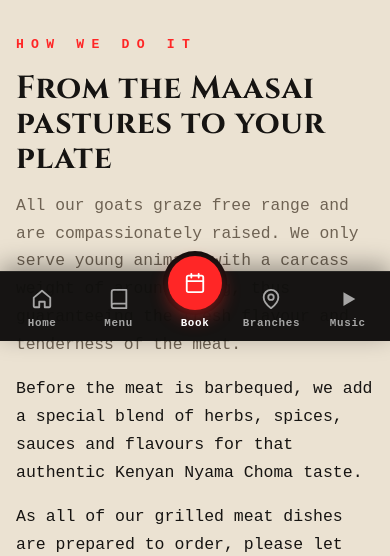
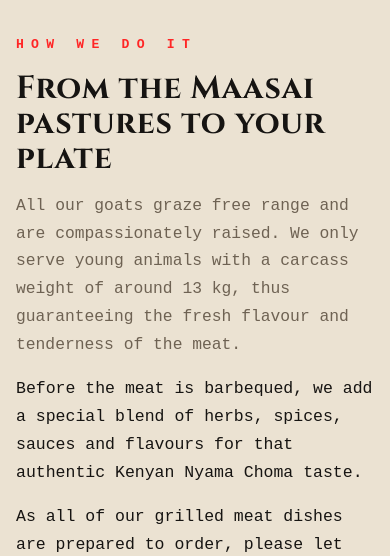
Before and after one commit to Kagunye/munchmbuzi, a Django app: page /our-story/ in a window 390 px wide. Shown: the part 503-1059 px from the top of the page. Run offline with Django 5.2, Linux system fonts and the light colour scheme; data that the repository does not hold is empty.

Commit message:
Phones: drop the bottom tab bar, keep just the menu icon
- Removed the bottom navigation bar on phones
- Music play/pause and the Vintage switch now sit in the slide-out menu
- The menu opens below the header so links never scroll under the logo

Co-Authored-By: Claude Opus 5.5 <noreply@anthropic.com>

```diff
--- a/static/css/site.css
+++ b/static/css/site.css
@@ -180,7 +180,6 @@ p { margin: 0 0 1em; }
   .nav .btn { margin: 26px 0 0; }
   .topbar__links { display: none; }
   body.nav-open { overflow: hidden; }
-  body.nav-open .action-bar { display: none; }
 }
 @media (max-width: 380px) { .brand__tag { display: none; } .brand__name { font-size: 1.05rem; } }
 
@@ -523,16 +522,6 @@ p { margin: 0 0 1em; }
 .footer__bottom { border-top: 1px dashed rgba(255, 255, 255, .2); padding: 22px 0; font-size: .8rem; display: flex; justify-content: space-between; gap: 12px; flex-wrap: wrap; }
 .footer__bottom a:hover { color: var(--white); }
 
-/* Mobile action bar */
-.action-bar { display: none; }
-@media (max-width: 760px) {
-  .action-bar { display: grid; grid-template-columns: repeat(3, 1fr); position: fixed; left: 0; right: 0; bottom: 0; z-index: 60; background: var(--black); border-top: 3px solid var(--red); padding-bottom: env(safe-area-inset-bottom); }
-  .action-bar a { display: flex; flex-direction: column; align-items: center; gap: 4px; padding: 10px 4px; color: var(--white); font-size: .7rem; letter-spacing: .14em; text-transform: uppercase; font-weight: 700; }
-  .action-bar a svg { width: 20px; height: 20px; }
-  .action-bar a.primary { background: var(--red); }
-  body { padding-bottom: 66px; }
-}
-
 /* Reveal on scroll */
 .reveal { opacity: 0; translate: 0 26px; transition: opacity .8s var(--ease), translate .8s var(--ease); }
 .reveal.is-visible { opacity: 1; translate: 0 0; }
@@ -585,7 +574,7 @@ p { margin: 0 0 1em; }
 @keyframes mm-eq { from { height: 20%; } to { height: 100%; } }
 @keyframes mm-pulse { 0% { transform: scale(1); opacity: .8; } 100% { transform: scale(1.5); opacity: 0; } }
 @media (max-width: 760px) {
-  .mm-music { left: 12px; bottom: 80px; }
+  .mm-music { left: 12px; bottom: 16px; }
   .mm-music__disc { width: 56px; height: 56px; }
   .mm-music__vinyl, .mm-music__vinyl img { width: 38px; height: 38px; }
   .mm-music__panel { margin-left: -28px; padding-left: 38px; }
@@ -883,7 +872,7 @@ html:not(.vintage) h1, html:not(.vintage) h2 { text-shadow: none; }
 .vintage-toggle svg { width: 15px; height: 15px; }
 .topbar .container { flex-wrap: nowrap; }
 .topbar__right { display: flex; align-items: center; gap: 18px; }
-@media (max-width: 520px) { .topbar__hours { font-size: .7rem; } .vintage-toggle__label { display: none; } }
+@media (max-width: 520px) { .topbar__hours { font-size: .7rem; } .topbar .vintage-toggle__label { display: none; } }
 .vintage-toggle__label, .topbar__hours { white-space: nowrap; }
 @media (max-width: 680px) { .hide-sm { display: none; } }
 
@@ -1139,7 +1128,7 @@ html.is-scrolled .pennant { z-index: 40; }  /* once scrolling, it slides under t
   .nav a.is-active { color: var(--red); }
   .nav .btn { margin: 26px 0 0; }
   body.nav-open { overflow: hidden; }
-  body.nav-open .action-bar, body.nav-open .pennant { display: none; }
+  body.nav-open .pennant { display: none; }
   /* home page: move the menu button left of the pennant */
   body.page-home .header .container { padding-right: calc(160px - var(--gutter)); }
   .hero__content { padding-right: 150px; }
@@ -1242,15 +1231,9 @@ html:not(.vintage) .hero__slide, html:not(.vintage) .page-hero__bg { filter: non
   .mm-music__vinyl, .mm-music__vinyl img { width: 34px; height: 34px; }
 }
 
-/* Phones: music lives in the bottom bar instead of a floating button over the content */
-.action-bar__music { display: none; }
+/* Phones: no floating music disc over the content (music is in the menu and the hero pennant) */
+.nav__music { display: none; }
 @media (max-width: 760px) {
-  .action-bar { grid-template-columns: repeat(4, 1fr); }
-  .action-bar__music { display: flex; flex-direction: column; align-items: center; gap: 4px; padding: 10px 4px; background: none; border: 0; color: var(--white); font: inherit; font-size: .7rem; letter-spacing: .14em; text-transform: uppercase; font-weight: 700; }
-  .action-bar__music svg { width: 20px; height: 20px; }
-  .action-bar__music .ico-pause, .action-bar__music[aria-pressed="true"] .ico-play { display: none; }
-  .action-bar__music[aria-pressed="true"] .ico-pause { display: block; }
-  .action-bar__music[aria-pressed="true"] { color: var(--red); }
   .mm-music { display: none; }
 }
 
@@ -1272,36 +1255,16 @@ html:not(.vintage) .hero__slide, html:not(.vintage) .page-hero__bg { filter: non
   /* Vintage switch moves into the slide-out menu */
   .nav__vintage { display: inline-flex; margin-top: 18px; align-self: flex-start; color: var(--white); font-size: .85rem; }
   /* slide-out menu sized like an app drawer */
-  .nav { padding: calc(var(--header-h) + 18px) var(--gutter) calc(32px + env(safe-area-inset-bottom)); }
+  .nav { top: var(--header-h); padding: 18px var(--gutter) calc(32px + env(safe-area-inset-bottom)); }
   .nav a:not(.btn) { font-size: 1.25rem; padding: 13px 4px; }
   .nav .btn { margin-top: 20px; justify-content: center; }
 
-  /* app tab bar */
-  .action-bar {
-    display: grid; grid-template-columns: repeat(5, 1fr); align-items: end;
-    left: 0; right: 0; bottom: 0; border-radius: 0; border-top: 1px solid rgba(255, 255, 255, .08);
-    background: rgba(15, 14, 13, .97); box-shadow: 0 -6px 24px rgba(0, 0, 0, .35);
-    padding: 0 4px env(safe-area-inset-bottom); min-height: 64px;
-  }
-  .action-bar a, .action-bar__music {
-    position: relative; display: flex; flex-direction: column; align-items: center; justify-content: flex-end; gap: 4px;
-    padding: 10px 2px 9px; min-height: 60px; color: rgba(255, 255, 255, .62);
-    font-size: .68rem; letter-spacing: .06em; text-transform: none; font-weight: 700;
-    background: none; border: 0; transition: color .15s, transform .12s;
-  }
-  .action-bar a svg, .action-bar__music svg { width: 22px; height: 22px; }
-  .action-bar a.is-active, .action-bar__music[aria-pressed="true"] { color: var(--red); }
-  .action-bar a.is-active::before { content: ""; position: absolute; top: 0; left: 30%; right: 30%; height: 3px; border-radius: 0 0 3px 3px; background: var(--red); }
-  .action-bar a:active, .action-bar__music:active { transform: scale(.92); }
-  .action-bar a.primary { background: none; }
-  /* raised round Book button in the centre */
-  .action-bar__book { color: var(--white) !important; }
-  .action-bar__book::before { display: none; }
-  .action-bar__fab { width: 54px; height: 54px; margin-top: -26px; border-radius: 50%; background: var(--red); display: grid; place-items: center; box-shadow: 0 8px 18px rgba(255, 38, 38, .45), 0 0 0 5px #0f0e0d; }
-  .action-bar__fab svg { width: 24px; height: 24px; color: #fff; }
-  .action-bar__book.is-active .action-bar__fab { background: #fff; }
-  .action-bar__book.is-active .action-bar__fab svg { color: var(--red); }
-  body { padding-bottom: calc(72px + env(safe-area-inset-bottom)); }
+  /* music switch in the slide-out menu */
+  .nav__music { display: inline-flex; align-items: center; gap: 10px; margin-top: 14px; align-self: flex-start; padding: 10px 16px; border: 1px solid rgba(255, 255, 255, .3); border-radius: 999px; background: none; color: var(--white); font: inherit; font-size: .85rem; font-weight: 700; letter-spacing: .1em; text-transform: uppercase; }
+  .nav__music svg { width: 18px; height: 18px; }
+  .nav__music .ico-pause, .nav__music[aria-pressed="true"] .ico-play { display: none; }
+  .nav__music[aria-pressed="true"] .ico-pause { display: block; }
+  .nav__music[aria-pressed="true"] { border-color: var(--red); color: var(--red); }
 
   /* app-like press feedback */
   .btn:active { transform: scale(.97); box-shadow: 2px 2px 0 var(--ink); }
--- a/static/js/music.js
+++ b/static/js/music.js
@@ -235,13 +235,12 @@
     hasTrack: !!root.dataset.src,
   };
 
-  /* Phone bottom-bar music button */
-  document.querySelectorAll(".action-bar__music").forEach((b) => {
+  /* Music switch in the phone slide-out menu */
+  document.querySelectorAll(".nav__music").forEach((b) => {
     b.addEventListener("click", () => window.mmMusic.toggle());
     window.mmMusic.onChange((on) => {
       b.setAttribute("aria-pressed", String(on));
-      b.setAttribute("aria-label", on ? "Pause music" : "Play music");
-      b.querySelector("span").textContent = on ? "Pause" : "Music";
+      b.querySelector(".nav__music-label").textContent = on ? "Pause music" : "Play music";
     });
   });
 
--- a/templates/base.html
+++ b/templates/base.html
@@ -90,6 +90,11 @@
           <span class="vintage-toggle__label">Vintage mode</span>
           <span class="vintage-toggle__switch" aria-hidden="true"></span>
         </button>
+        <button type="button" class="nav__music" data-music-control aria-pressed="false">
+          <svg class="ico-play" viewBox="0 0 24 24" fill="currentColor" aria-hidden="true"><path d="M7 4.5v15L20 12z"/></svg>
+          <svg class="ico-pause" viewBox="0 0 24 24" fill="currentColor" aria-hidden="true"><path d="M6 4h4v16H6zM14 4h4v16h-4z"/></svg>
+          <span class="nav__music-label">Play music</span>
+        </button>
       </nav>
     </div>
   </header>
@@ -143,19 +148,6 @@
     </div>
   </footer>
 
-  {# Phone app tab bar #}
-  <nav class="action-bar" aria-label="App navigation">
-    <a href="{% url 'core:home' %}" class="{% if url_name == 'home' %}is-active{% endif %}"{% if url_name == 'home' %} aria-current="page"{% endif %}><svg><use href="#i-home"/></svg><span>Home</span></a>
-    <a href="{% url 'core:menu' %}" class="{% if url_name == 'menu' %}is-active{% endif %}"{% if url_name == 'menu' %} aria-current="page"{% endif %}><svg><use href="#i-book"/></svg><span>Menu</span></a>
-    <a href="{% url 'core:book' %}" class="action-bar__book{% if url_name == 'book' or url_name == 'book_thanks' %} is-active{% endif %}"{% if url_name == 'book' %} aria-current="page"{% endif %}><span class="action-bar__fab"><svg><use href="#i-calendar"/></svg></span><span>Book</span></a>
-    <a href="{% url 'core:branches' %}" class="{% if url_name == 'branches' %}is-active{% endif %}"{% if url_name == 'branches' %} aria-current="page"{% endif %}><svg><use href="#i-pin"/></svg><span>Branches</span></a>
-    <button type="button" class="action-bar__music" data-music-control aria-pressed="false" aria-label="Play music">
-      <svg class="ico-play" viewBox="0 0 24 24" fill="currentColor" aria-hidden="true"><path d="M7 4.5v15L20 12z"/></svg>
-      <svg class="ico-pause" viewBox="0 0 24 24" fill="currentColor" aria-hidden="true"><path d="M6 4h4v16H6zM14 4h4v16h-4z"/></svg>
-      <span>Music</span>
-    </button>
-  </nav>
-
   {% include "partials/music.html" %}
 
   <script src="{% static 'js/site.js' %}?v={{ asset_v }}" defer></script>
--- a/templates/partials/icons.html
+++ b/templates/partials/icons.html
@@ -1,5 +1,4 @@
 <svg xmlns="http://www.w3.org/2000/svg" style="display:none" aria-hidden="true">
-  <symbol id="i-home" viewBox="0 0 24 24" fill="none" stroke="currentColor" stroke-width="2" stroke-linecap="round" stroke-linejoin="round"><path d="M3 10.5 12 3l9 7.5V20a1 1 0 0 1-1 1h-5v-6h-6v6H4a1 1 0 0 1-1-1z"/></symbol>
   <symbol id="i-phone" viewBox="0 0 24 24" fill="none" stroke="currentColor" stroke-width="2" stroke-linecap="round" stroke-linejoin="round"><path d="M22 16.9v3a2 2 0 0 1-2.2 2 19.8 19.8 0 0 1-8.6-3.1 19.5 19.5 0 0 1-6-6A19.8 19.8 0 0 1 2.1 4.2 2 2 0 0 1 4.1 2h3a2 2 0 0 1 2 1.7c.1.9.4 1.8.7 2.7a2 2 0 0 1-.5 2.1L8 9.8a16 16 0 0 0 6 6l1.3-1.3a2 2 0 0 1 2.1-.4c.9.3 1.8.6 2.7.7a2 2 0 0 1 1.7 2z"/></symbol>
   <symbol id="i-mail" viewBox="0 0 24 24" fill="none" stroke="currentColor" stroke-width="2" stroke-linecap="round" stroke-linejoin="round"><rect x="2" y="4" width="20" height="16" rx="2"/><path d="m22 7-10 6L2 7"/></symbol>
   <symbol id="i-pin" viewBox="0 0 24 24" fill="none" stroke="currentColor" stroke-width="2" stroke-linecap="round" stroke-linejoin="round"><path d="M20 10c0 6-8 12-8 12s-8-6-8-12a8 8 0 0 1 16 0z"/><circle cx="12" cy="10" r="3"/></symbol>
```
